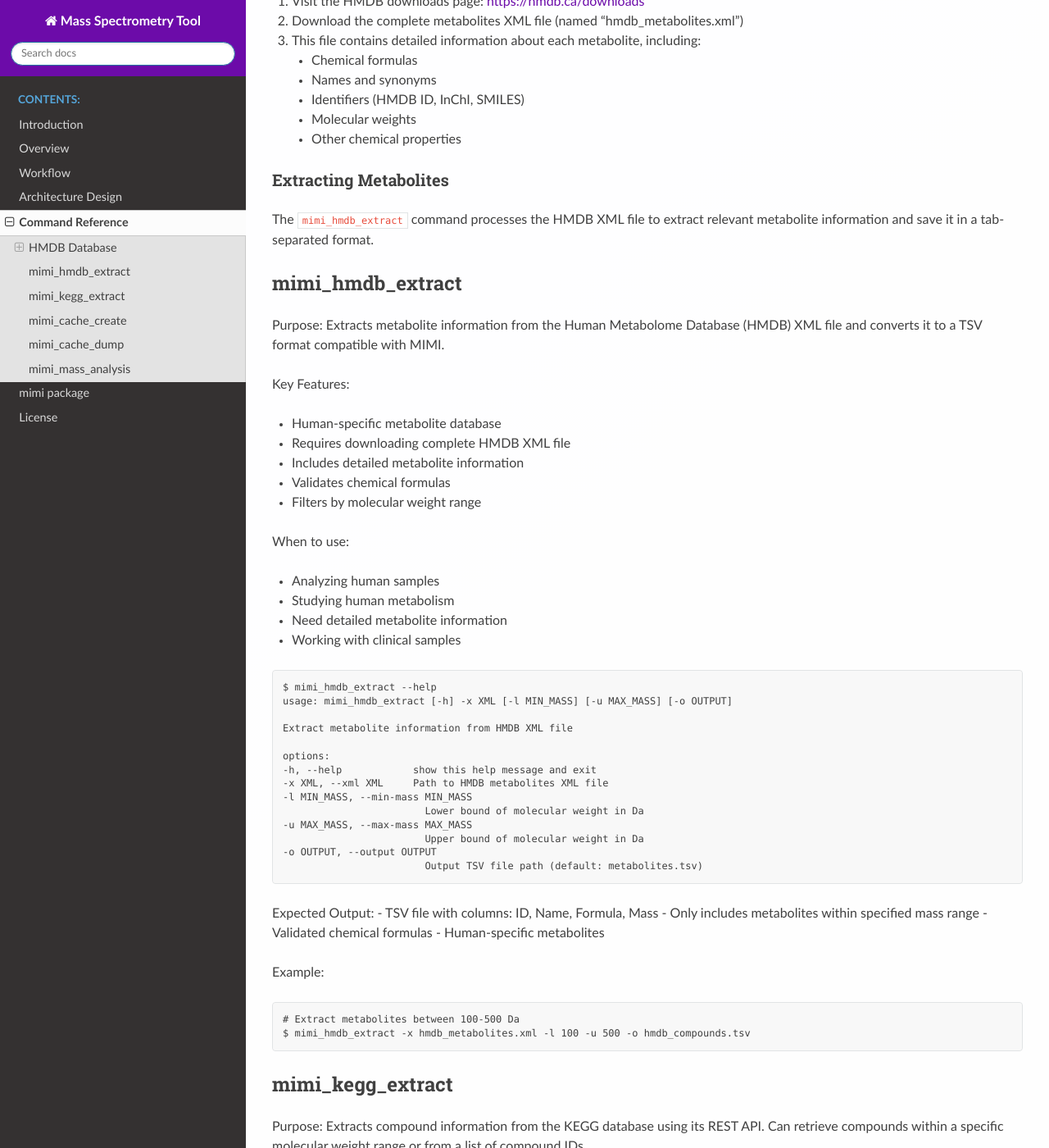
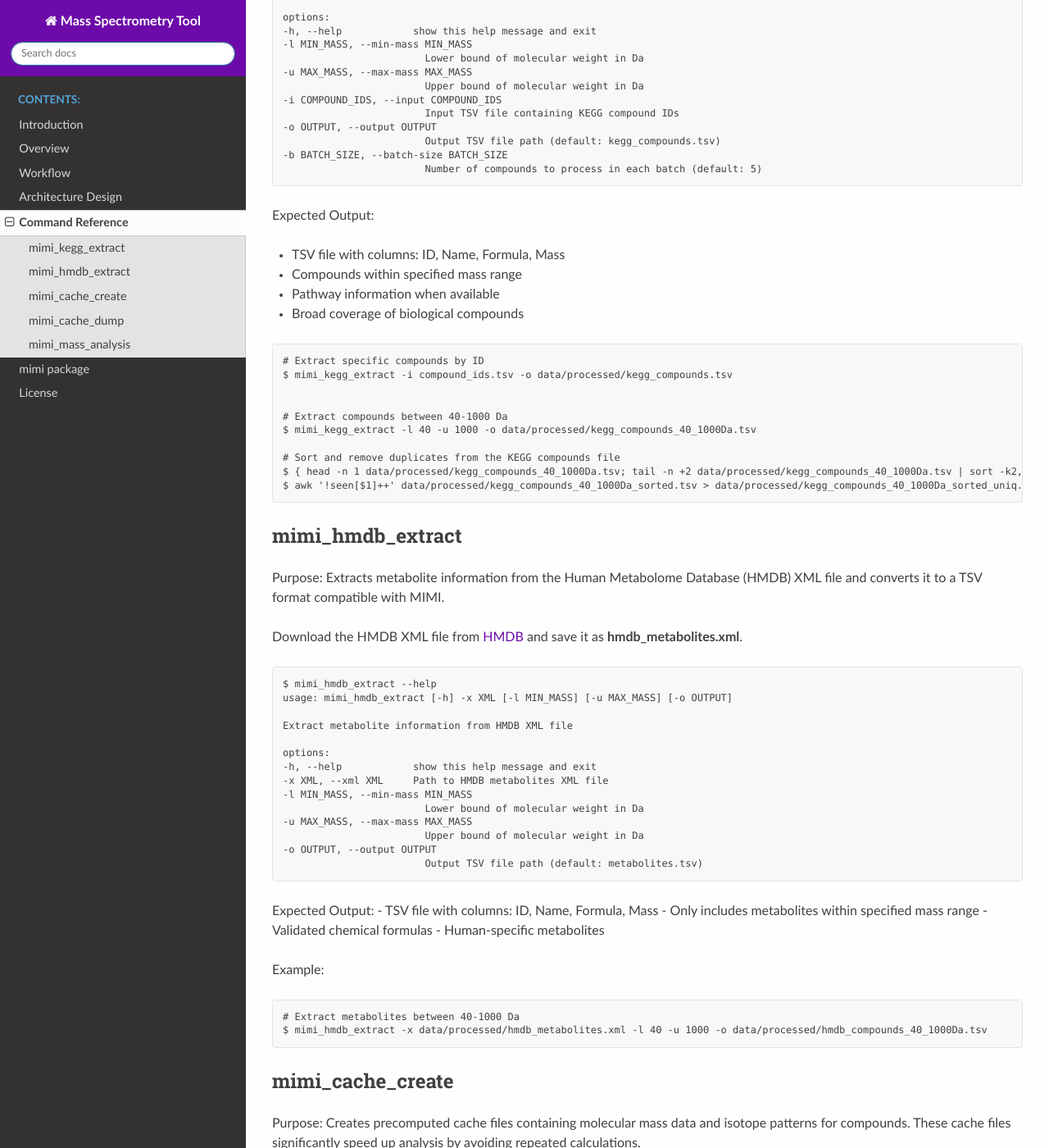
Before and after one commit to NYUAD-Core-Bioinformatics/MIMI, a Sphinx documentation site: the page built from docs/source/command_reference.rst, in a window 1280 px wide and 1400 px high, scrolled down 476 px. Shown: the whole window at 82% size. Built offline with Sphinx 7.4.7 and the Read the Docs theme 3.1.0, drawn with Linux system fonts in a browser that asks for light colours; some of the changed text lies outside the part shown.

Commit message:
Updated docs

```diff
--- a/docs/source/command_reference.rst
+++ b/docs/source/command_reference.rst
@@ -3,97 +3,10 @@ Command Reference
 
 This section provides detailed information about all command-line tools available in MIMI, including their purpose, when to use them, and what results to expect.
 
-HMDB Database
--------------
-
-The Human Metabolome Database (HMDB) is a comprehensive resource containing detailed information about metabolites found in the human body. MIMI provides tools to work with HMDB data, particularly for extracting and processing metabolite information.
-
-Downloading HMDB Data
-~~~~~~~~~~~~~~~~~~~~~
-
-1. Visit the HMDB downloads page: https://hmdb.ca/downloads
-2. Download the complete metabolites XML file (named "hmdb_metabolites.xml")
-3. This file contains detailed information about each metabolite, including:
-
-   - Chemical formulas
-   - Names and synonyms
-   - Identifiers (HMDB ID, InChI, SMILES)
-   - Molecular weights
-   - Other chemical properties
-
-Extracting Metabolites
-~~~~~~~~~~~~~~~~~~~~~~
-
-The ``mimi_hmdb_extract`` command processes the HMDB XML file to extract relevant metabolite information and save it in a tab-separated format.
-
-mimi_hmdb_extract
------------------
-
-Purpose: Extracts metabolite information from the Human Metabolome Database (HMDB) XML file and converts it to a TSV format compatible with MIMI.
-
-Key Features:
-
-- Human-specific metabolite database
-- Requires downloading complete HMDB XML file
-- Includes detailed metabolite information
-- Validates chemical formulas
-- Filters by molecular weight range
-
-When to use:
-
-- Analyzing human samples
-- Studying human metabolism
-- Need detailed metabolite information
-- Working with clinical samples
-
-.. code-block:: text
-
-    $ mimi_hmdb_extract --help
-    usage: mimi_hmdb_extract [-h] -x XML [-l MIN_MASS] [-u MAX_MASS] [-o OUTPUT]
-
-    Extract metabolite information from HMDB XML file
-
-    options:
-    -h, --help            show this help message and exit
-    -x XML, --xml XML     Path to HMDB metabolites XML file
-    -l MIN_MASS, --min-mass MIN_MASS
-                            Lower bound of molecular weight in Da
-    -u MAX_MASS, --max-mass MAX_MASS
-                            Upper bound of molecular weight in Da
-    -o OUTPUT, --output OUTPUT
-                            Output TSV file path (default: metabolites.tsv)
-
-
-Expected Output:
-- TSV file with columns: ID, Name, Formula, Mass
-- Only includes metabolites within specified mass range
-- Validated chemical formulas
-- Human-specific metabolites
-
-Example::
-
-    # Extract metabolites between 100-500 Da
-    $ mimi_hmdb_extract -x hmdb_metabolites.xml -l 100 -u 500 -o hmdb_compounds.tsv
-
 mimi_kegg_extract
 -----------------
 
 Purpose: Extracts compound information from the KEGG database using its REST API. Can retrieve compounds within a specific molecular weight range or from a list of compound IDs.
-
-Key Features:
-
-- Broad compound coverage
-- Uses KEGG REST API
-- Includes pathway information
-- Can extract by mass range or specific IDs
-- Handles KEGG's 10,000 result limit
-
-When to use:
-
-- Analyzing general biological samples
-- Need broad compound coverage
-- Studying metabolic pathways
-- Working with non-human samples
 
 .. code-block:: text
 
@@ -122,13 +35,56 @@ Expected Output:
 - Pathway information when available
 - Broad coverage of biological compounds
 
-Examples::
-
-    # Extract compounds between 100-500 Da
-    $ mimi_kegg_extract -l 100 -u 500 -o kegg_compounds.tsv
+.. code-block:: text
 
     # Extract specific compounds by ID
-    $ mimi_kegg_extract -i compound_ids.tsv -o kegg_compounds.tsv
+    $ mimi_kegg_extract -i compound_ids.tsv -o data/processed/kegg_compounds.tsv
+
+
+    # Extract compounds between 40-1000 Da
+    $ mimi_kegg_extract -l 40 -u 1000 -o data/processed/kegg_compounds_40_1000Da.tsv
+
+    # Sort and remove duplicates from the KEGG compounds file
+    $ { head -n 1 data/processed/kegg_compounds_40_1000Da.tsv; tail -n +2 data/processed/kegg_compounds_40_1000Da.tsv | sort -k2,2; } > data/processed/kegg_compounds_40_1000Da_sorted.tsv
+    $ awk '!seen[$1]++' data/processed/kegg_compounds_40_1000Da_sorted.tsv > data/processed/kegg_compounds_40_1000Da_sorted_uniq.tsv
+
+
+mimi_hmdb_extract
+-----------------
+
+Purpose: Extracts metabolite information from the Human Metabolome Database (HMDB) XML file and converts it to a TSV format compatible with MIMI.
+
+Download the HMDB XML file from `HMDB <https://hmdb.ca/downloads>`_ and save it as **hmdb_metabolites.xml**.
+
+.. code-block:: text
+
+    $ mimi_hmdb_extract --help
+    usage: mimi_hmdb_extract [-h] -x XML [-l MIN_MASS] [-u MAX_MASS] [-o OUTPUT]
+
+    Extract metabolite information from HMDB XML file
+
+    options:
+    -h, --help            show this help message and exit
+    -x XML, --xml XML     Path to HMDB metabolites XML file
+    -l MIN_MASS, --min-mass MIN_MASS
+                            Lower bound of molecular weight in Da
+    -u MAX_MASS, --max-mass MAX_MASS
+                            Upper bound of molecular weight in Da
+    -o OUTPUT, --output OUTPUT
+                            Output TSV file path (default: metabolites.tsv)
+
+
+Expected Output:
+- TSV file with columns: ID, Name, Formula, Mass
+- Only includes metabolites within specified mass range
+- Validated chemical formulas
+- Human-specific metabolites
+
+Example::
+
+    # Extract metabolites between 40-1000 Da
+    $ mimi_hmdb_extract -x data/processed/hmdb_metabolites.xml -l 40 -u 1000 -o data/processed/hmdb_compounds_40_1000Da.tsv
+
 
 mimi_cache_create
 -----------------
@@ -171,10 +127,10 @@ Expected Output:
 Examples::
 
     # Create natural abundance cache
-    $ mimi_cache_create -i neg -d data/processed/KEGGDB.tsv -c db_nat
+    $ mimi_cache_create -i neg -d data/processed/kegg_compounds_40_1000Da_sorted_uniq.tsv -c outdir/db_nat
 
     # Create C13-labeled cache
-    $ mimi_cache_create -i neg -l data/processed/C13_95.json -d data/processed/KEGGDB.tsv -c db_13C
+    $ mimi_cache_create -i neg -l data/processed/C13_95.json -d data/processed/kegg_compounds_40_1000Da_sorted_uniq.tsv -c outdir/db_13C
 
 mimi_cache_dump
 ---------------
@@ -278,7 +234,7 @@ Expected Output:
 Examples::
 
     # Analyze single sample with natural abundance cache
-    $ mimi_mass_analysis -p 1.0 -vp 1.0 -c db_nat -s sample.asc -o results.tsv
+    $ mimi_mass_analysis -p 1.0 -vp 1.0 -c outdir/db_nat -s data/processed/testdata1.asc -o outdir/results.tsv
 
     # Analyze multiple samples with multiple caches
-    $ mimi_mass_analysis -p 1.0 -vp 1.0 -c db_nat db_13C -s sample1.asc sample2.asc -o batch_results.tsv
+    $ mimi_mass_analysis -p 1.0 -vp 1.0 -c outdir/db_nat outdir/db_13C -s data/processed/testdata1.asc data/processed/testdata2.asc -o outdir/batch_results.tsv
--- a/docs/source/workflow.rst
+++ b/docs/source/workflow.rst
@@ -16,127 +18,154 @@ Alternatively, you can install from source if you need the latest development ve
     cd MIMI
     pip install .
 
+
+
 Basic Workflow
 --------------
 
 MIMI's analysis involves three steps:
 
-Step1: Prepare your compound database
-~~~~~~~~~~~~~~~~~~~~~~~~~~~~~~~~~~~~~
 
-* This involves extracting compounds from either KEGG (for general biological samples) or HMDB (for human-specific metabolites) or manually create a custom database.
-* You can filter compounds by mass range using -l (lower limit) and -u (upper limit) parameters
+
+1. Database Preparation
+~~~~~~~~~~~~~~~~~~~~~~~~
+
+* Choose and prepare a compound database from KEGG, HMDB, or create a custom one
+* Filter compounds by mass range using -l (lower limit) and -u (upper limit) parameters
 * The output is a TSV file containing compounds with their chemical formulas(CF), Compound IDs(ID), and names(Name)
 * You can also create a custom database with specific compounds of interest
 
-See for more details: :ref:`step1-database-preparation-from-kegg-and-hmdb` :ref:`database-options`, :ref:`mass-range-filtering`, :ref:`custom-database-format`,
+See for more details: :ref:`database-preparation`, :ref:`database-sources`, :ref:`mass-range-filtering`, :ref:`database-preparation-example`
 
-Step2: Create cache files for faster matching
-~~~~~~~~~~~~~~~~~~~~~~~~~~~~~~~~~~~~~~~~~~~~~
+
+
+2. Cache Creation
+~~~~~~~~~~~~~~~~~~
 
 * This step precomputes molecular masses and isotope patterns for all compounds in your database
 * You can create caches for different isotope configurations (natural abundance or labeled)
 * The cache creation is essential for fast analysis performance
-* You can specify tolerance levels for both mass matching (-p) and isotope pattern verification (-vp).
+* You can specify tolerance levels for both mass matching (-p) and isotope pattern verification (-vp)
 * You can verify the cache contents using `mimi_cache_dump` to ensure everything was processed correctly
 
-See for more details: :ref:`step2-cache-creation`, :ref:`ppm-thresholds`, :ref:`isotope-configuration`  :ref:`verify-cache`
-
-Step3: Sample Analysis
-~~~~~~~~~~~~~~~~~~~~~~
-
-- This step matches your mass spectrometry data against the precomputed database.
-- You can analyze samples in `.asc` format, which should contain mass, intensity, and resolution columns.
-- The analysis process includes both mass matching and isotope pattern verification.
-- Multiple cache files can be specified for comparative or labeled analyses.
-- The output is a TSV file containing detailed information about all matched compounds.
-- For convenience, a provided script allows you to run comprehensive analysis across multiple cache files and sample files, testing different PPM thresholds automatically.
-
-See for more details: :ref:`step3-sample-analysis`, :ref:`input-file-format`,, :ref:`multiple-cache-analysis`, :ref:`batch-processing`, :ref:`results-format`, :ref:`comprehensive-analysis-runs`
-
-.. _database-options:
-
-Database Options
-----------------
-
-MIMI supports two ways to prepare your compound database from external sources with a given mass range:
-
-1. **KEGG Database**:
-
-   - Broad compound coverage
-   - Uses `REST API <https://www.kegg.jp/kegg/rest/keggapi.html>`_ to extract compounds from KEGG
-   - Includes pathway data
-   - Works well for general biological samples
+See for more details: :ref:`step2-cache-creation`, :ref:`ppm-thresholds`, :ref:`isotope-configuration`, :ref:`verify-cache`
 
 
-2. **HMDB Database** (For human samples):
+
+3. Sample Analysis
+~~~~~~~~~~~~~~~~~~~
+
+- This step matches your mass spectrometry data against the precomputed database
+- You can analyze samples in `.asc` format, which should contain mass, intensity, and resolution columns
+- The analysis process includes both mass matching and isotope pattern verification
+- Multiple cache files can be specified for comparative or labeled analyses
+- The output is a TSV file containing detailed information about all matched compounds
+- For convenience, a provided script allows you to run comprehensive analysis across multiple cache files and sample files, testing different PPM thresholds automatically
+
+See for more details: :ref:`step3-sample-analysis`, :ref:`input-file-format`, :ref:`multiple-cache-analysis`, :ref:`batch-processing`, :ref:`results-format`, :ref:`comprehensive-analysis-runs`
+
+.. _database-preparation:
+
+Step1: Database Preparation
+---------------------------
+
+MIMI provides flexible options for preparing your compound database. You can either use established databases (KEGG or HMDB) or create a custom database. The choice depends on your research needs:
+
+.. _database-sources:
+
+Database Sources
+~~~~~~~~~~~~~~~~
+
+1. **KEGG Database**
+
+   Best for general biological samples:
+
+   - Comprehensive compound coverage
+   - Integrated pathway information
+   - Access via `REST API <https://www.kegg.jp/kegg/rest/keggapi.html>`_
+   - Suitable for broad metabolomics studies
+
+2. **HMDB Database**
+
+   Optimal for human studies:
 
    - Human-specific metabolites
-   - Requires XML file download
-   - More detailed metabolite info
-   - Best for clinical samples
+   - Detailed metabolite annotations
+   - Requires `HMDB <https://hmdb.ca/downloads>`_ XML file
+   - Best for clinical and biomedical research
 
+3. **Custom Database**
 
-   The HMDB database is provided as an XML file named **hmdb_metabolites.xml**. This file contains:
+   Create your own when:
 
-   - Detailed information about each metabolite
-   - Chemical formulas and molecular weights
-   - Names and identifiers
-   - Additional metadata about human metabolites
+   - Working with novel compounds
+   - Focusing on specific compounds of interest
+   - Needing custom annotations
+   - Combining multiple data sources
 
-   Download the HMDB XML file from `https://hmdb.ca/downloads <https://hmdb.ca/downloads>`_ and save it as **hmdb_metabolites.xml**.
+   Required format (TSV file)::
+
+       CF      ID        Name
+       C6H12O6 C00031    Glucose
+       C5H10O5 C00036    Ribose
+       C3H7NO2 C00041    Alanine
+       C7H6O2  C00042    Benzoic Acid
+       C4H8O4  C00043    Erythritol
 
 .. _mass-range-filtering:
 
 Mass Range Filtering
---------------------
+~~~~~~~~~~~~~~~~~~~~
 
-Filter compounds by mass using:
+All database preparation methods support mass filtering to focus on your range of interest:
 
-- `-l`: Lower mass limit (e.g., 40 Da)
+- `-l`: Lower mass limit
 
-  - Filters out compounds lighter than this mass
-  - Useful for removing small molecules or contaminants
-  - Example: -l 100 filters out compounds < 100 Da
+  - Excludes compounds below specified mass
+  - Example: `-l 40` removes compounds < 40 Da
+  - Useful for filtering out small molecules/contaminants
 
-- `-u`: Upper mass limit (e.g., 1000 Da)
+- `-u`: Upper mass limit
 
-  - Filters out compounds heavier than this mass
-  - Useful for focusing on specific mass ranges
-  - Example: -u 1000 filters out compounds > 1000 Da
+  - Excludes compounds above specified mass
+  - Example: `-u 1000` removes compounds > 1000 Da
+  - Helps focus on relevant mass ranges
 
-Example: `-l 40 -u 1000` keeps compounds between 40-1000 Da.
+Example: `-l 40 -u 1000` retains only compounds between 40-1000 Da.
 
-.. _custom-database-format:
 
-Custom Database Format
-----------------------
+.. _database-preparation-example:
 
-Create a custom database when:
+Database Preparation Example
+~~~~~~~~~~~~~~~~~~~~~~~~~~~~
 
-- Working with novel compounds
-- Having specific compounds of interest
-- Needing to add custom annotations
-- Combining multiple sources
+Here's how to prepare databases from different sources using a typical mass range of 40-1000 Da (based on common MS data ranges):
 
-The file must contain these required columns::
+1. **From KEGG**::
 
-    CF      ID        Name
-    C6H12O6 C00031    Glucose
-    C5H10O5 C00036    Ribose
-    C3H7NO2 C00041    Alanine
-    C7H6O2  C00042    Benzoic Acid
-    C4H8O4  C00043    Erythritol
+    # Extract compounds
+    mimi_kegg_extract -l 40 -u 1000 -o data/processed/kegg_compounds_40_1000Da.tsv
 
-.. _step1-database-preparation-from-kegg-and-hmdb:
+    # Sort and remove duplicates
+    { head -n 1 data/processed/kegg_compounds_40_1000Da.tsv; tail -n +2 data/processed/kegg_compounds_40_1000Da.tsv | sort -k2,2; } > data/processed/kegg_compounds_40_1000Da_sorted.tsv
+    awk '!seen[$1]++' data/processed/kegg_compounds_40_1000Da_sorted.tsv > data/processed/kegg_compounds_40_1000Da_sorted_uniq.tsv
 
-Step1: Database Preparation from KEGG and HMDB
-----------------------------------------------
+2. **From HMDB**::
 
-The first step in using MIMI is to prepare your compound database. This involves extracting relevant compounds from either KEGG or HMDB and saving them in a format that MIMI can use.
-Since the observed mass range is 40-1000 Da from Mass Spectrometry, we use the same mass range 40-1000 Da for KEGG and HMDB.
+    # First download the HMDB XML file, then extract compounds
+    mimi_hmdb_extract -l 40 -u 1000 -x data/processed/hmdb_metabolites.xml -o data/processed/hmdb_compounds_40_1000Da.tsv
 
-Mass Spectrometry data::
+    # Sort and remove duplicates
+    { head -n 1 data/processed/hmdb_compounds_40_1000Da.tsv; tail -n +2 data/processed/hmdb_compounds_40_1000Da.tsv | sort -k2,2; } > data/processed/hmdb_compounds_40_1000Da_sorted.tsv
+    awk '!seen[$1]++' data/processed/hmdb_compounds_40_1000Da_sorted.tsv > data/processed/hmdb_compounds_40_1000Da_sorted_uniq.tsv
+
+The output in both cases will be a TSV file containing:
+- Chemical formulas (CF)
+- Compound IDs (ID)
+- Compound names (Name)
+- Only compounds within the specified mass range
+
+This mass range we used is suitable for typical MS data, as shown in this example data::
 
     $ head data/processed/testdata1.asc
     43.16184	1089317	0.00003
@@ -150,7 +179,7 @@ Mass Spectrometry data::
     43.42234	23344476	0.00004
     43.42237	22443004	0.00004
 
-    $ tail  data/processed/testdata1.asc
+    $ tail data/processed/testdata1.asc
     998.43509	1206308	0.00535
     998.46616	1131300	0.00695
     998.73782	1093661	0.00813
@@ -161,18 +190,6 @@ Mass Spectrometry data::
     999.52689	2547575	0.01782
     999.90084	1347088	0.00892
     999.99347	2578292	0.00277
-
-For KEGG database, use the following command to extract compounds within a specific mass range::
-
-    mimi_kegg_extract -l 40 -u 1000 -o data/processed/kegg_compounds_40_1000Da.tsv
-
-Expected Output: A TSV file containing compounds with their chemical formulas(CF), IDs(ID), and names(Name). The file will include compounds with molecular weights between 40 and 1000 Da from the KEGG database.
-
-For HMDB database, first download the XML file, then use this command to extract the metabolites::
-
-    mimi_hmdb_extract -l 40 -u 1000 -x data/processed/hmdb_metabolites.xml -o data/processed/hmdb_compounds_40_1000Da.tsv
-
-Expected Output: Similar to KEGG, but with human metabolites from HMDB. Useful when studying human samples and need human-specific compounds.
 
 .. _step2-cache-creation:
 
@@ -412,10 +429,10 @@ The PPM threshold affects match precision and reliability:
 Example::
 
     # High confidence analysis
-    mimi_mass_analysis -p 0.5 -vp 0.5 -c db_nat -s sample.asc -o results_excellent.tsv
+    mimi_mass_analysis -p 0.5 -vp 0.5 -c outdir/db_nat -s data/processed/testdata1.asc -o outdir/results_excellent.tsv
 
     # Standard confidence analysis
-    mimi_mass_analysis -p 1.0 -vp 1.0 -c db_nat -s sample.asc -o results_good.tsv
+    mimi_mass_analysis -p 1.0 -vp 1.0 -c outdir/db_nat -s data/processed/testdata1.asc -o outdir/results_good.tsv
 
 .. _multiple-cache-analysis:
 
@@ -520,7 +537,7 @@ The comprehensive run script (`run.sh`) performs the following steps:
 
 Example Usage::
 
-    ./run.sh data_directory output_directory
+    sh ./run.sh data/processed outdir
 
 The script content::
 
@@ -539,9 +556,17 @@ The script content::
     # Create output directory
     mkdir -p "$outdir"
 
+    # Sort and remove duplicates from KEGG compounds file
+    cp "$datadir/kegg_compounds_40_1000Da.tsv" "$outdir/testDB.tsv"
+    { head -n 1 "$outdir/testDB.tsv"; tail -n +2 "$outdir/testDB.tsv" | sort -k2,2; } > "$outdir/testDB_sorted.tsv"
+    awk '!seen[$1]++' "$outdir/testDB_sorted.tsv" > "$outdir/testDB_sorted_uniq.tsv"
+
+
+
     # Create cache files in outdir and check for success
-    mimi_cache_create  -i neg   -d "$datadir/testDB.tsv"  -c "$outdir/db_nat"
-    mimi_cache_create  -i neg   -l "$datadir/C13_95.json" -d "$datadir/testDB.tsv"  -c "$outdir/db_C13"
+    mimi_cache_create  -i neg   -d "$outdir/testDB_sorted_uniq.tsv"  -c "$outdir/db_nat"
+    mimi_cache_create  -i neg   -l "$datadir/C13_95.json" -d "$outdir/testDB_sorted_uniq.tsv"  -c "$outdir/db_C13"
+
 
     if [ ! -f "$outdir/db_nat.pkl" ] || [ ! -f "$outdir/db_C13.pkl" ]; then
         echo "Error: Failed to create cache files"
@@ -573,7 +598,11 @@ The script content::
         done
     done
 
+
     echo "Processing complete."
+
+
+
 
 
 
@@ -636,15 +665,15 @@ Here's a complete example from start to finish:
 
 1. First, extract compounds from KEGG within your desired mass range::
 
-    mimi_kegg_extract -l 40 -u 400 -o data/processed/kegg_compounds.tsv
+    mimi_kegg_extract -l 40 -u 1000 -o data/processed/kegg_compounds_40_1000Da.tsv
 
 2. Create both natural abundance and C13-labeled caches::
 
     # Natural abundance
-    mimi_cache_create -i neg -d data/processed/kegg_compounds.tsv -c outdir/db_nat
+    mimi_cache_create -i neg -d data/processed/kegg_compounds_40_1000Da.tsv -c outdir/db_nat
 
     # C13-labeled
-    mimi_cache_create -i neg -l data/processed/C13_95.json -d data/processed/kegg_compounds.tsv -c outdir/db_C13
+    mimi_cache_create -i neg -l data/processed/C13_95.json -d data/processed/kegg_compounds_40_1000Da.tsv -c outdir/db_C13
 
 3. Verify the cache contents to ensure everything was processed correctly::
 
```
Also changed, not shown: other parts of docs/source/command_reference.rst (+1 -1 lines), other parts of docs/source/workflow.rst (+7 -5 lines), 10 other files.
